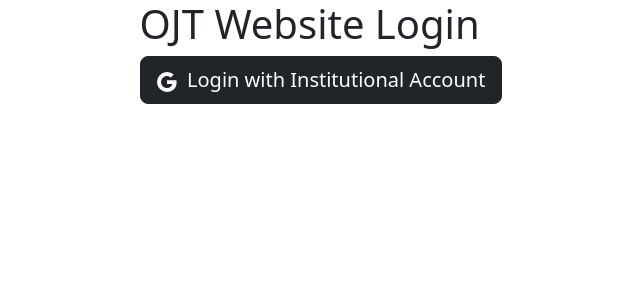
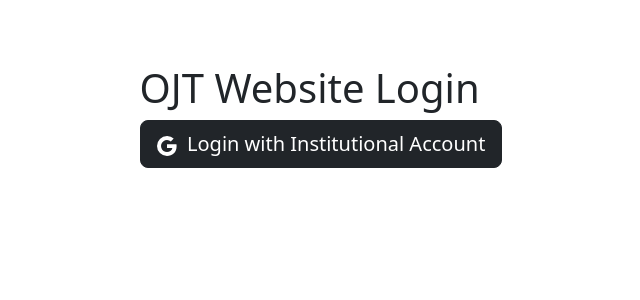
Before and after one commit to DLAyatoCabanilla/NEU-OJT-APP, a React (Create React App) app: page /login in a window 1280 px wide. Shown: the top 300 px of the page, without its empty margins (319-959 px from the left). Built offline with nearby package versions, Linux system fonts and the light colour scheme; no server answers.

Commit message:
login ui bootstrap

```diff
--- a/src/components/Login.tsx
+++ b/src/components/Login.tsx
@@ -23,8 +23,8 @@ const Login: React.FC = () => {
   return (
     <>
       <Container fluid="md">
-        <Row className="justify-content-md-center">
-          <Col xs lg="auto">
+        <Row className="justify-content-md-center p-3">
+          <Col className="mt-5" xs lg="auto">
             <h1>OJT Website Login</h1>
             <Button variant="dark" size="lg" onClick={signInWithGoogle}>
               <Google></Google>&nbsp;&nbsp;Login with Institutional Account
```
